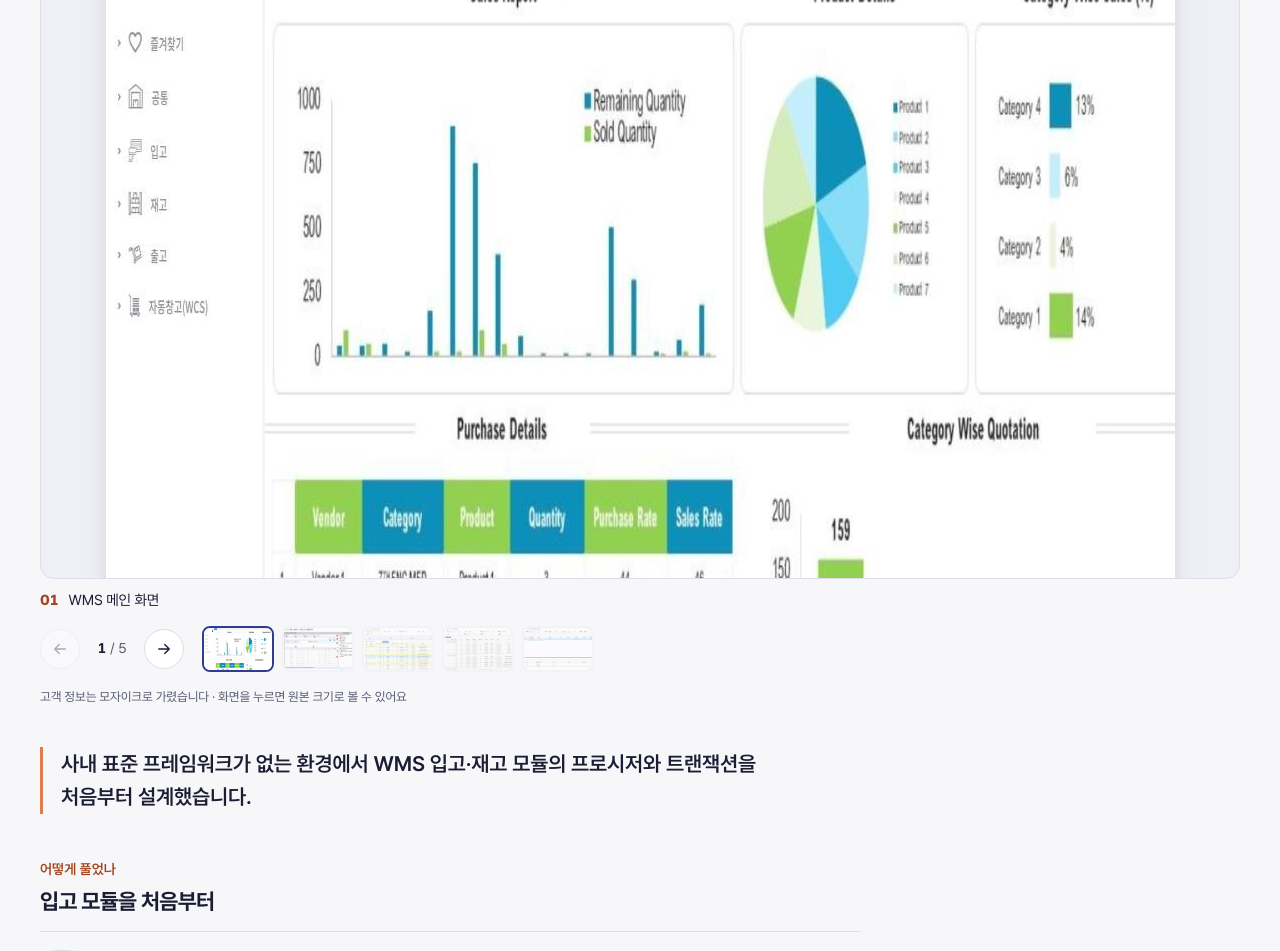
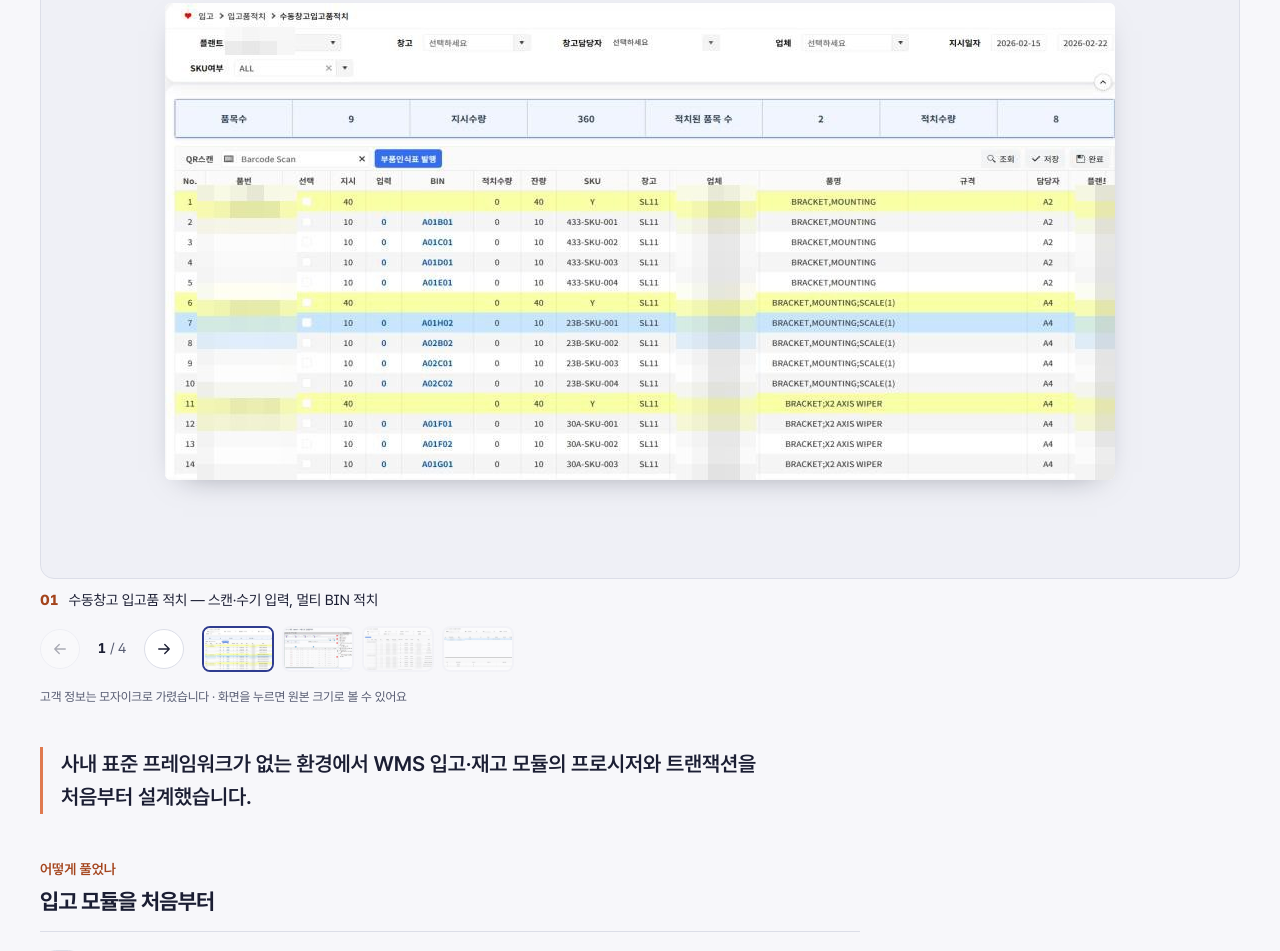
Before and after one commit to JungYongj/JungYongj.github.io, a plain HTML site: page project-wms-inbound-design.html in a window 1280 px wide. Shown: the part 573-1524 px from the top of the page. Drawn offline with Linux system fonts and the light colour scheme.

Commit message:
[fix] WMS 갤러리에서 메인 화면 제외
- 샘플 데이터 대시보드였던 메인 화면을 빼고 적치 화면부터 보이게 순서 조정
- 정용재

```diff
--- a/project-wms-inbound-design.html
+++ b/project-wms-inbound-design.html
@@ -63,15 +63,14 @@
                 <div class="wide"><dt>역할</dt><dd data-kb-field="role">WMS 입고/재고 모듈 설계, 프로시저 개발 전담</dd></div><div><dt>인원</dt><dd data-kb-field="team">8명</dd></div></dl>
             <ul class="entry-tech case-tech" aria-label="사용 기술"><li data-kb-field="tech">Java(Spring) 기반 웹 시스템</li><li data-kb-field="tech">MS-SQL</li><li data-kb-field="tech">SAP I/F</li></ul></header>
 
-        <div class="container case-body"><section class="case-gallery" data-gallery aria-roledescription="carousel" aria-label="공작기계 제조사 WMS 작업 화면"><div class="gal-stage"><ul class="gal-track" data-gal-track tabindex="0" aria-label="작업 화면 목록 (좌우 화살표로 넘기기)"><li class="gal-slide" data-gal-slide aria-roledescription="slide" aria-label="1 / 5"><figure><a class="gal-frame" href="media/projects/wms-inbound-design/01.jpg" target="_blank" rel="noopener" aria-label="WMS 메인 화면 — 원본 크기로 보기 (새 탭)"><img src="media/projects/wms-inbound-design/01.jpg" alt="WMS 메인 화면" loading="eager" decoding="async" /></a>
-                            <figcaption><span class="gal-num">01</span> WMS 메인 화면</figcaption></figure></li><li class="gal-slide" data-gal-slide aria-roledescription="slide" aria-label="2 / 5"><figure><a class="gal-frame" href="media/projects/wms-inbound-design/02.jpg" target="_blank" rel="noopener" aria-label="수동창고 입고품 적치 — 화면 설계서 — 원본 크기로 보기 (새 탭)"><img src="media/projects/wms-inbound-design/02.jpg" alt="수동창고 입고품 적치 — 화면 설계서" loading="lazy" decoding="async" /></a>
-                            <figcaption><span class="gal-num">02</span> 수동창고 입고품 적치 — 화면 설계서</figcaption></figure></li><li class="gal-slide" data-gal-slide aria-roledescription="slide" aria-label="3 / 5"><figure><a class="gal-frame" href="media/projects/wms-inbound-design/03.jpg" target="_blank" rel="noopener" aria-label="수동창고 입고품 적치 — 스캔·수기 입력, 멀티 BIN 적치 — 원본 크기로 보기 (새 탭)"><img src="media/projects/wms-inbound-design/03.jpg" alt="수동창고 입고품 적치 — 스캔·수기 입력, 멀티 BIN 적치" loading="lazy" decoding="async" /></a>
-                            <figcaption><span class="gal-num">03</span> 수동창고 입고품 적치 — 스캔·수기 입력, 멀티 BIN 적치</figcaption></figure></li><li class="gal-slide" data-gal-slide aria-roledescription="slide" aria-label="4 / 5"><figure><a class="gal-frame" href="media/projects/wms-inbound-design/04.jpg" target="_blank" rel="noopener" aria-label="입고대상조회 — 구매오더·품번 단위로 묶어 오늘 처리할 대상 확인 — 원본 크기로 보기 (새 탭)"><img src="media/projects/wms-inbound-design/04.jpg" alt="입고대상조회 — 구매오더·품번 단위로 묶어 오늘 처리할 대상 확인" loading="lazy" decoding="async" /></a>
-                            <figcaption><span class="gal-num">04</span> 입고대상조회 — 구매오더·품번 단위로 묶어 오늘 처리할 대상 확인</figcaption></figure></li><li class="gal-slide" data-gal-slide aria-roledescription="slide" aria-label="5 / 5"><figure><a class="gal-frame" href="media/projects/wms-inbound-design/05.jpg" target="_blank" rel="noopener" aria-label="입고품 적치 이력 — 지시와 실적(BIN·수량·작업자) 추적 — 원본 크기로 보기 (새 탭)"><img src="media/projects/wms-inbound-design/05.jpg" alt="입고품 적치 이력 — 지시와 실적(BIN·수량·작업자) 추적" loading="lazy" decoding="async" /></a>
-                            <figcaption><span class="gal-num">05</span> 입고품 적치 이력 — 지시와 실적(BIN·수량·작업자) 추적</figcaption></figure></li></ul></div><div class="gal-bar" data-gal-bar hidden><div class="gal-ctrl"><button type="button" class="gal-btn" data-gal-prev aria-label="이전 화면"><svg class="icon flip" width="18" height="18" viewBox="0 0 24 24" fill="none" stroke="currentColor" stroke-width="1.8" stroke-linecap="round" stroke-linejoin="round" aria-hidden="true" focusable="false"><path d="M5 12h14M13 6l6 6-6 6"></path></svg></button>
-                    <p class="gal-count" aria-live="polite"><strong data-gal-current>1</strong> / 5</p>
+        <div class="container case-body"><section class="case-gallery" data-gallery aria-roledescription="carousel" aria-label="공작기계 제조사 WMS 작업 화면"><div class="gal-stage"><ul class="gal-track" data-gal-track tabindex="0" aria-label="작업 화면 목록 (좌우 화살표로 넘기기)"><li class="gal-slide" data-gal-slide aria-roledescription="slide" aria-label="1 / 4"><figure><a class="gal-frame" href="media/projects/wms-inbound-design/03.jpg" target="_blank" rel="noopener" aria-label="수동창고 입고품 적치 — 스캔·수기 입력, 멀티 BIN 적치 — 원본 크기로 보기 (새 탭)"><img src="media/projects/wms-inbound-design/03.jpg" alt="수동창고 입고품 적치 — 스캔·수기 입력, 멀티 BIN 적치" loading="eager" decoding="async" /></a>
+                            <figcaption><span class="gal-num">01</span> 수동창고 입고품 적치 — 스캔·수기 입력, 멀티 BIN 적치</figcaption></figure></li><li class="gal-slide" data-gal-slide aria-roledescription="slide" aria-label="2 / 4"><figure><a class="gal-frame" href="media/projects/wms-inbound-design/02.jpg" target="_blank" rel="noopener" aria-label="수동창고 입고품 적치 — 직접 쓴 화면 설계서 — 원본 크기로 보기 (새 탭)"><img src="media/projects/wms-inbound-design/02.jpg" alt="수동창고 입고품 적치 — 직접 쓴 화면 설계서" loading="lazy" decoding="async" /></a>
+                            <figcaption><span class="gal-num">02</span> 수동창고 입고품 적치 — 직접 쓴 화면 설계서</figcaption></figure></li><li class="gal-slide" data-gal-slide aria-roledescription="slide" aria-label="3 / 4"><figure><a class="gal-frame" href="media/projects/wms-inbound-design/04.jpg" target="_blank" rel="noopener" aria-label="입고대상조회 — 구매오더·품번 단위로 묶어 오늘 처리할 대상 확인 — 원본 크기로 보기 (새 탭)"><img src="media/projects/wms-inbound-design/04.jpg" alt="입고대상조회 — 구매오더·품번 단위로 묶어 오늘 처리할 대상 확인" loading="lazy" decoding="async" /></a>
+                            <figcaption><span class="gal-num">03</span> 입고대상조회 — 구매오더·품번 단위로 묶어 오늘 처리할 대상 확인</figcaption></figure></li><li class="gal-slide" data-gal-slide aria-roledescription="slide" aria-label="4 / 4"><figure><a class="gal-frame" href="media/projects/wms-inbound-design/05.jpg" target="_blank" rel="noopener" aria-label="입고품 적치 이력 — 지시와 실적(BIN·수량·작업자) 추적 — 원본 크기로 보기 (새 탭)"><img src="media/projects/wms-inbound-design/05.jpg" alt="입고품 적치 이력 — 지시와 실적(BIN·수량·작업자) 추적" loading="lazy" decoding="async" /></a>
+                            <figcaption><span class="gal-num">04</span> 입고품 적치 이력 — 지시와 실적(BIN·수량·작업자) 추적</figcaption></figure></li></ul></div><div class="gal-bar" data-gal-bar hidden><div class="gal-ctrl"><button type="button" class="gal-btn" data-gal-prev aria-label="이전 화면"><svg class="icon flip" width="18" height="18" viewBox="0 0 24 24" fill="none" stroke="currentColor" stroke-width="1.8" stroke-linecap="round" stroke-linejoin="round" aria-hidden="true" focusable="false"><path d="M5 12h14M13 6l6 6-6 6"></path></svg></button>
+                    <p class="gal-count" aria-live="polite"><strong data-gal-current>1</strong> / 4</p>
                     <button type="button" class="gal-btn" data-gal-next aria-label="다음 화면"><svg class="icon " width="18" height="18" viewBox="0 0 24 24" fill="none" stroke="currentColor" stroke-width="1.8" stroke-linecap="round" stroke-linejoin="round" aria-hidden="true" focusable="false"><path d="M5 12h14M13 6l6 6-6 6"></path></svg></button></div>
-                <ol class="gal-thumbs" aria-label="화면 바로 가기"><li><button type="button" class="gal-thumb is-active" data-gal-go="0" aria-label="1번 화면: WMS 메인 화면" aria-current="true"><img src="media/projects/wms-inbound-design/01.jpg" alt loading="lazy" decoding="async" /></button></li><li><button type="button" class="gal-thumb" data-gal-go="1" aria-label="2번 화면: 수동창고 입고품 적치 — 화면 설계서"><img src="media/projects/wms-inbound-design/02.jpg" alt loading="lazy" decoding="async" /></button></li><li><button type="button" class="gal-thumb" data-gal-go="2" aria-label="3번 화면: 수동창고 입고품 적치 — 스캔·수기 입력, 멀티 BIN 적치"><img src="media/projects/wms-inbound-design/03.jpg" alt loading="lazy" decoding="async" /></button></li><li><button type="button" class="gal-thumb" data-gal-go="3" aria-label="4번 화면: 입고대상조회 — 구매오더·품번 단위로 묶어 오늘 처리할 대상 확인"><img src="media/projects/wms-inbound-design/04.jpg" alt loading="lazy" decoding="async" /></button></li><li><button type="button" class="gal-thumb" data-gal-go="4" aria-label="5번 화면: 입고품 적치 이력 — 지시와 실적(BIN·수량·작업자) 추적"><img src="media/projects/wms-inbound-design/05.jpg" alt loading="lazy" decoding="async" /></button></li></ol></div><p class="gal-note">고객 정보는 모자이크로 가렸습니다 · 화면을 누르면 원본 크기로 볼 수 있어요</p></section><p class="case-summary">사내 표준 프레임워크가 없는 환경에서 WMS 입고·재고 모듈의 프로시저와 트랜잭션을 처음부터 설계했습니다.</p><section class="case-section case-story" aria-labelledby="story-title"><p class="section-kicker">어떻게 풀었나</p>
+                <ol class="gal-thumbs" aria-label="화면 바로 가기"><li><button type="button" class="gal-thumb is-active" data-gal-go="0" aria-label="1번 화면: 수동창고 입고품 적치 — 스캔·수기 입력, 멀티 BIN 적치" aria-current="true"><img src="media/projects/wms-inbound-design/03.jpg" alt loading="lazy" decoding="async" /></button></li><li><button type="button" class="gal-thumb" data-gal-go="1" aria-label="2번 화면: 수동창고 입고품 적치 — 직접 쓴 화면 설계서"><img src="media/projects/wms-inbound-design/02.jpg" alt loading="lazy" decoding="async" /></button></li><li><button type="button" class="gal-thumb" data-gal-go="2" aria-label="3번 화면: 입고대상조회 — 구매오더·품번 단위로 묶어 오늘 처리할 대상 확인"><img src="media/projects/wms-inbound-design/04.jpg" alt loading="lazy" decoding="async" /></button></li><li><button type="button" class="gal-thumb" data-gal-go="3" aria-label="4번 화면: 입고품 적치 이력 — 지시와 실적(BIN·수량·작업자) 추적"><img src="media/projects/wms-inbound-design/05.jpg" alt loading="lazy" decoding="async" /></button></li></ol></div><p class="gal-note">고객 정보는 모자이크로 가렸습니다 · 화면을 누르면 원본 크기로 볼 수 있어요</p></section><p class="case-summary">사내 표준 프레임워크가 없는 환경에서 WMS 입고·재고 모듈의 프로시저와 트랜잭션을 처음부터 설계했습니다.</p><section class="case-section case-story" aria-labelledby="story-title"><p class="section-kicker">어떻게 풀었나</p>
                     <h2 id="story-title">입고 모듈을 처음부터</h2>
                     <ol class="story-steps"><li class="story-step"><span class="story-label">문제</span>
                             <p>사내 표준 프레임워크가 없는 상태에서, SAP과 Non-SAP 환경을 모두 지원하는 신규 WMS를 만들어야 했습니다.</p></li>
```
Also changed, not shown: media/projects/wms-inbound-design/01.jpg (deleted).
